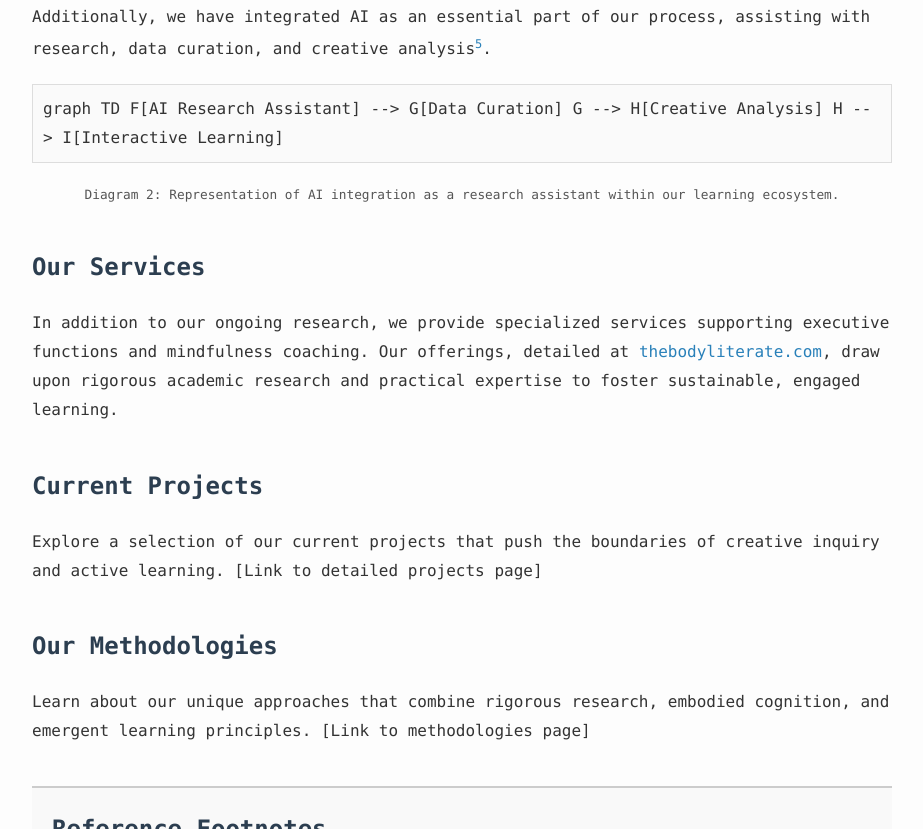
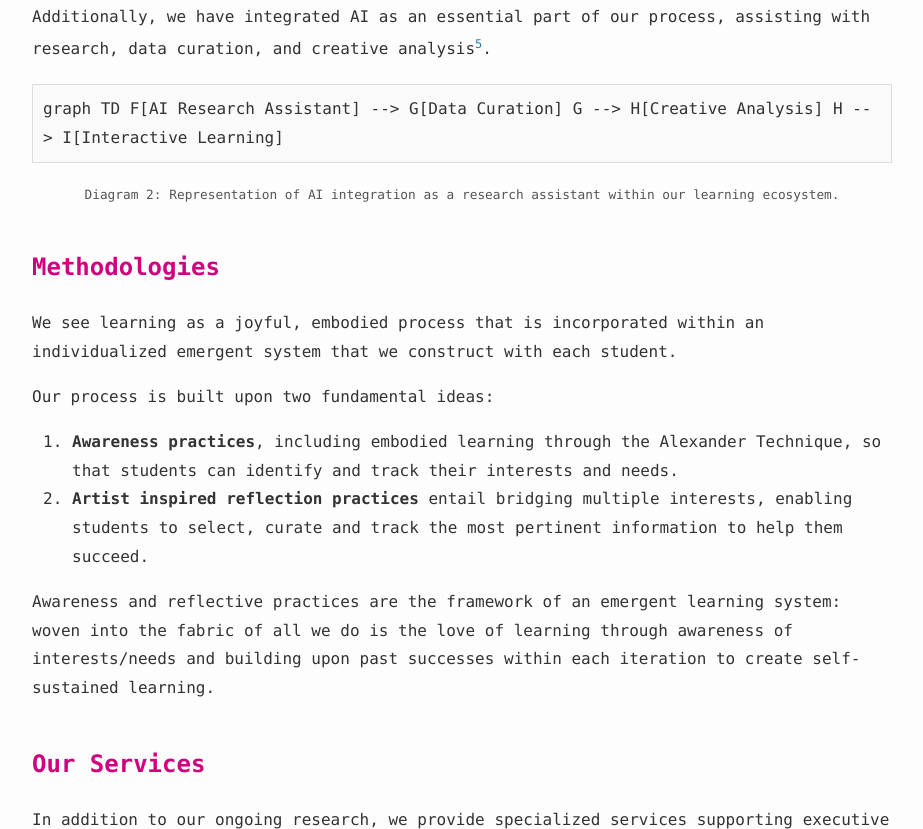
Before and after one commit to kai4avaya/whatareexecutivefunctionsabout, a plain HTML site: page index.html in a window 1280 px wide. Shown: the part 1971-2800 px from the top of the page, without its empty margins (8-931 px from the left). Drawn offline with Linux system fonts and the light colour scheme; a script that the page names is missing.

Commit message:
updated h

```diff
--- a/index.html
+++ b/index.html
@@ -22,8 +22,8 @@
       background: #eaeaea;
       border-bottom: 2px solid #ccc;
     }
-    h1, h2, h3 {
-      color: #2c3e50;
+    h1, h2, h3, h4, h5, h6 {
+      color: #d1007f;
       margin-top: 0;
     }
     a {
@@ -276,25 +276,28 @@
         <div class="diagram-footer">Diagram 2: Representation of AI integration as a research assistant within our learning ecosystem.</div>
       </section>
 
+      <section id="methodologies">
+        <h2>Methodologies</h2>
+        <p>
+          We see learning as a joyful, embodied process that is incorporated within an individualized emergent system that we construct with each student.
+        </p>
+        <p>
+          Our process is built upon two fundamental ideas:
+        </p>
+        <ol>
+          <li><strong>Awareness practices</strong>, including embodied learning through the Alexander Technique, so that students can identify and track their interests and needs.</li>
+          <li><strong>Artist inspired reflection practices</strong> entail bridging multiple interests, enabling students to select, curate and track the most pertinent information to help them succeed.</li>
+        </ol>
+        <p>
+          Awareness and reflective practices are the framework of an emergent learning system: woven into the fabric of all we do is the love of learning through awareness of interests/needs and building upon past successes within each iteration to create self-sustained learning.
+        </p>
+      </section>
+
       <section id="services">
         <h2>Our Services</h2>
         <p>
           In addition to our ongoing research, we provide specialized services supporting executive functions and mindfulness coaching. Our offerings, detailed at
           <a href="https://thebodyliterate.com" target="_blank">thebodyliterate.com</a>, draw upon rigorous academic research and practical expertise to foster sustainable, engaged learning.
-        </p>
-      </section>
-
-      <section id="projects">
-        <h2>Current Projects</h2>
-        <p>
-          Explore a selection of our current projects that push the boundaries of creative inquiry and active learning. [Link to detailed projects page]
-        </p>
-      </section>
-
-      <section id="methodologies">
-        <h2>Our Methodologies</h2>
-        <p>
-          Learn about our unique approaches that combine rigorous research, embodied cognition, and emergent learning principles. [Link to methodologies page]
         </p>
       </section>
 
```
